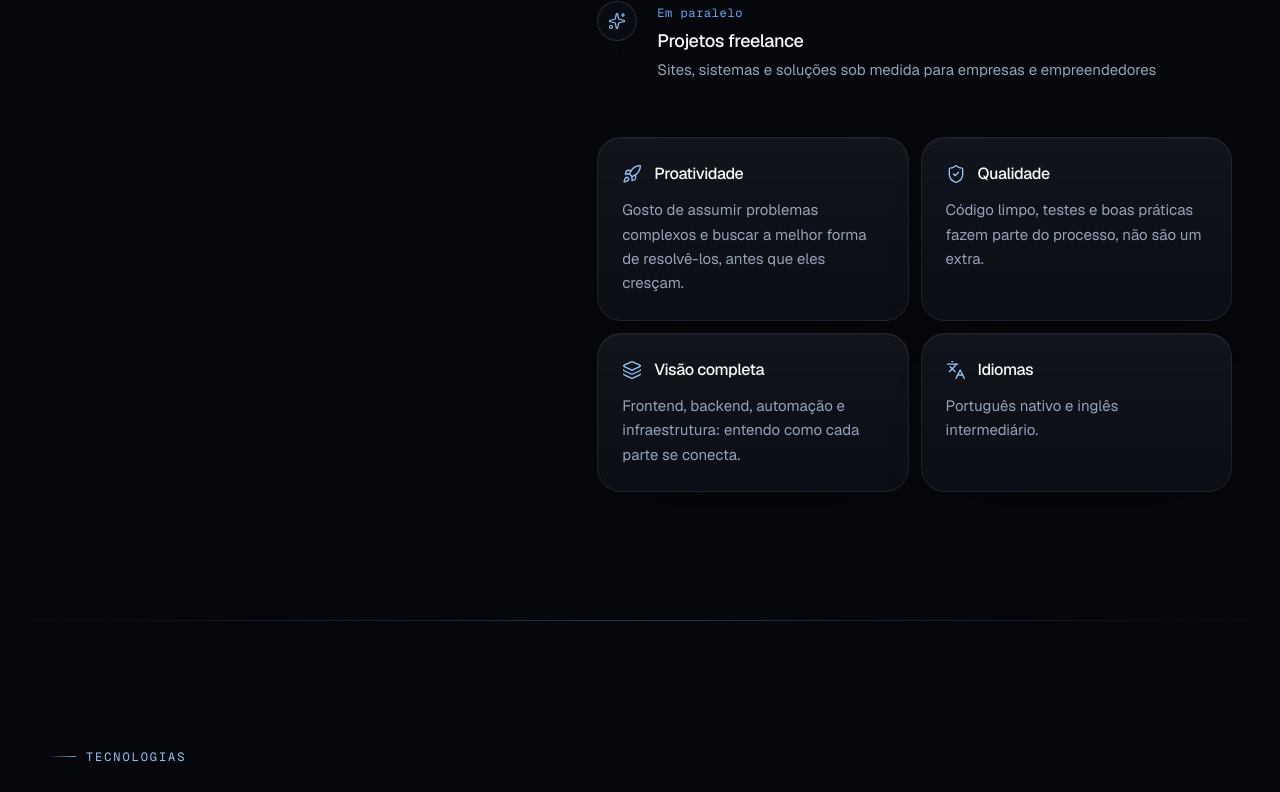
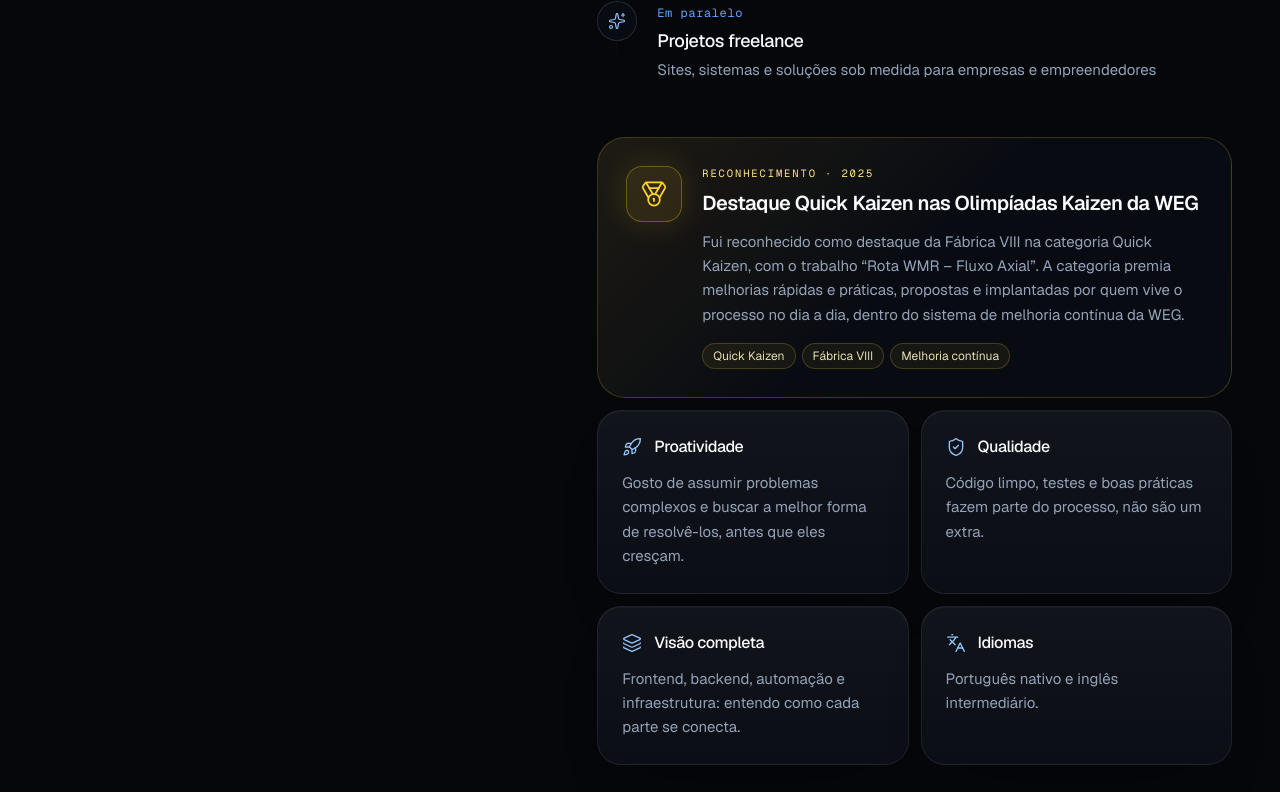
Before and after one commit to saymonthedev/saymonthedev.com, a Next.js app: page / in a window 1280 px wide. Shown: the part 3320-4112 px from the top of the page. Built offline with nearby package versions, Linux system fonts and the light colour scheme; no server answers.

Commit message:
Adiciona o reconhecimento Quick Kaizen 2025 na seção Sobre
Cartão com o destaque da Fábrica VIII na categoria Quick Kaizen das
Olimpíadas Kaizen da WEG em 2025, pelo trabalho "Rota WMR – Fluxo
Axial", nos dois idiomas. O reconhecimento também entra no JSON-LD
(campo award).

```diff
--- a/src/components/sections/About.tsx
+++ b/src/components/sections/About.tsx
@@ -5,6 +5,7 @@ import {
   GraduationCap,
   Languages,
   Layers,
+  Medal,
   Rocket,
   ShieldCheck,
   Sparkles,
@@ -116,7 +117,37 @@ export function About() {
             })}
           </ol>
 
-          <ul data-spotlight-group onPointerMove={onPointerMove} className="mt-14 grid gap-3 sm:grid-cols-2">
+          <article
+            data-reveal
+            className="mt-14 rounded-[1.75rem] border border-amber-300/20 bg-ink-900 bg-[linear-gradient(135deg,rgb(251_191_36/0.09),transparent_50%)] p-5 sm:p-7"
+          >
+            <div className="flex flex-col gap-5 sm:flex-row sm:items-start">
+              <span className="grid size-14 shrink-0 place-items-center rounded-2xl border border-amber-300/30 bg-amber-300/10 text-amber-300 shadow-[0_0_32px_rgb(251_191_36/0.16)]">
+                <Medal aria-hidden="true" className="size-7" strokeWidth={1.5} />
+              </span>
+              <div>
+                <p className="font-mono text-[10.5px] tracking-[0.18em] text-amber-200 uppercase">
+                  {about.award.eyebrow}
+                </p>
+                <h3 className="mt-2 text-lg leading-snug font-semibold tracking-tight sm:text-xl">
+                  {about.award.title}
+                </h3>
+                <p className="mt-3 text-[15px] leading-relaxed text-muted text-pretty">{about.award.text}</p>
+                <ul className="mt-4 flex flex-wrap gap-1.5">
+                  {about.award.tags.map((tag) => (
+                    <li
+                      key={tag}
+                      className="rounded-full border border-amber-300/20 bg-amber-300/[0.06] px-2.5 py-1 text-xs text-amber-100/90"
+                    >
+                      {tag}
+                    </li>
+                  ))}
+                </ul>
+              </div>
+            </div>
+          </article>
+
+          <ul data-spotlight-group onPointerMove={onPointerMove} className="mt-3 grid gap-3 sm:grid-cols-2">
             {about.traits.map((trait, index) => {
               const Icon = traitIcons[trait.id];
               return (
--- a/src/i18n/dictionaries/en.ts
+++ b/src/i18n/dictionaries/en.ts
@@ -177,6 +177,13 @@ export const en: Dictionary = {
         place: "Websites, systems and custom solutions for companies and entrepreneurs",
       },
     ],
+    award: {
+      eyebrow: "Recognition · 2025",
+      title: "Quick Kaizen standout at WEG's Kaizen Olympics",
+      text: "I was recognized as a standout for Factory VIII in the Quick Kaizen category, with the project “Rota WMR – Fluxo Axial”. The category honors fast, practical improvements proposed and implemented by the people who work with the process every day, as part of WEG's continuous improvement system.",
+      tags: ["Quick Kaizen", "Factory VIII", "Continuous improvement"],
+      schema: "Quick Kaizen category standout — WEG Kaizen Olympics 2025",
+    },
     traits: [
       {
         id: "proactive",
--- a/src/i18n/dictionaries/pt-BR.ts
+++ b/src/i18n/dictionaries/pt-BR.ts
@@ -176,6 +176,13 @@ export const ptBR = {
         place: "Sites, sistemas e soluções sob medida para empresas e empreendedores",
       },
     ],
+    award: {
+      eyebrow: "Reconhecimento · 2025",
+      title: "Destaque Quick Kaizen nas Olimpíadas Kaizen da WEG",
+      text: "Fui reconhecido como destaque da Fábrica VIII na categoria Quick Kaizen, com o trabalho “Rota WMR – Fluxo Axial”. A categoria premia melhorias rápidas e práticas, propostas e implantadas por quem vive o processo no dia a dia, dentro do sistema de melhoria contínua da WEG.",
+      tags: ["Quick Kaizen", "Fábrica VIII", "Melhoria contínua"],
+      schema: "Destaque na categoria Quick Kaizen — Olimpíadas Kaizen WEG 2025",
+    },
     traits: [
       {
         id: "proactive",
--- a/src/lib/json-ld.ts
+++ b/src/lib/json-ld.ts
@@ -32,6 +32,7 @@ export function buildJsonLd(locale: Locale) {
         sameAs: [site.github.url, site.linkedin.url],
         knowsAbout,
         knowsLanguage: ["pt-BR", "en"],
+        award: dict.about.award.schema,
         address: { "@type": "PostalAddress", addressCountry: "BR" },
         makesOffer: dict.services.items.map((service) => ({
           "@type": "Offer",
```
